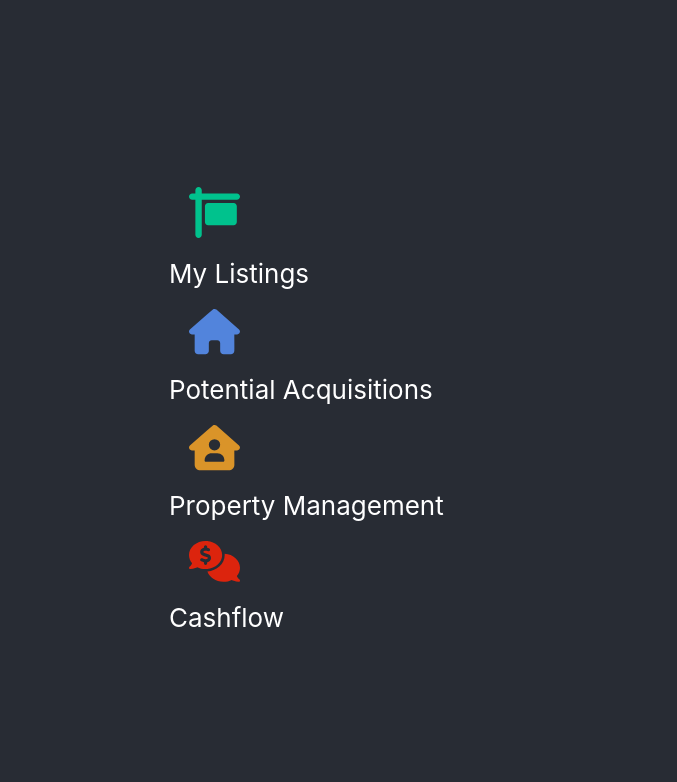
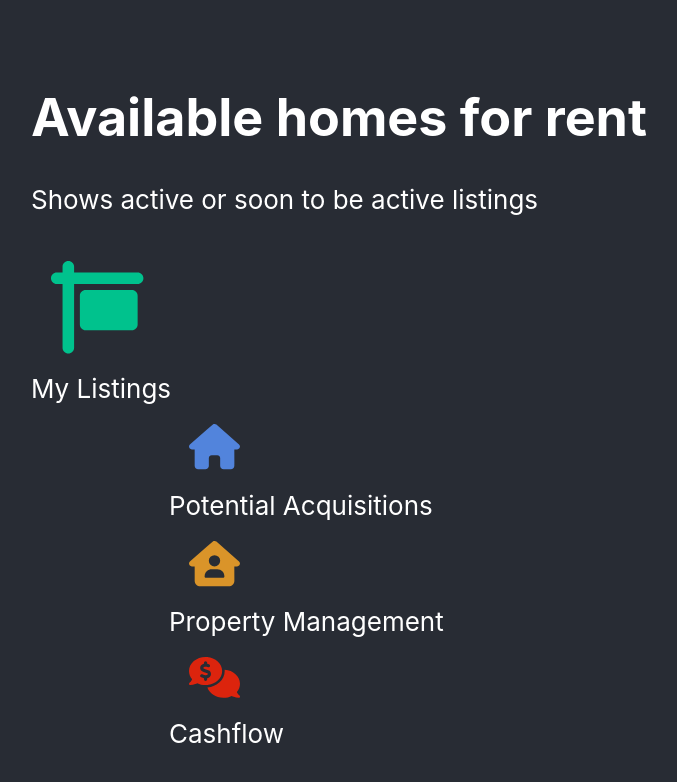
Before and after one commit to alexjhidalgo/Alpha_Props, a React (Create React App) app: page / in a window 1280 px wide. Shown: the top 782 px of the page, without its empty margins (301-978 px from the left). Built offline with nearby package versions, Linux system fonts and the light colour scheme.

Commit message:
Icons now display corresponding components

```diff
--- a/src/App.css
+++ b/src/App.css
@@ -27,12 +27,3 @@
   display: flex;
   flex-direction: column;
 }
-
-a {
-  display: flex;
-  flex-direction: column;
-  text-decoration: none; /* Remove text decoration (e.g., underline) */
-  color: inherit; /* Use the color of the parent element */
-  width: 100%;
-  height: 100%;
-}
--- a/src/App.js
+++ b/src/App.js
@@ -1,4 +1,11 @@
 import './App.css';
+import React, { useState } from 'react';
+// Components
+import Listings from './components/Listings'; // Adjust the path accordingly
+import Potentials from './components/Potentials'; // Adjust the path accordingly
+import Occupieds from './components/Occupieds'; // Adjust the path accordingly
+import Cashflows from './components/Cashflows';
+
 // Font awesome imports
 import { FontAwesomeIcon } from '@fortawesome/react-fontawesome';
 import { faSignHanging, faHouse, faHouseUser, faCommentsDollar } from '@fortawesome/free-solid-svg-icons';
@@ -7,31 +14,51 @@ library.add(faSignHanging, faHouse, faHouseUser, faCommentsDollar);
 
 
 function App() {
+  const [activeComponent, setActiveComponent] = useState('listings');
+
+  const handleComponentChange = (componentName) => {
+    setActiveComponent(componentName);
+  };
   return (
     <div className="grid-container">
-      <div class="icon listings">
-        <a href="./components/Listings">
-          <FontAwesomeIcon icon="fa-solid fa-sign-hanging" style={{color: "#00c28d", width: "15%", height: "15%", padding: "20px"}} />
-          <label>My Listings</label>
-        </a>
+      <div className={`icon listings ${activeComponent === 'listings' ? 'active' : ''}`}>
+        {activeComponent === 'listings' && <Listings />}
+        <FontAwesomeIcon
+          icon={faSignHanging}
+          style={{ color: "#00c28d", width: "15%", height: "15%", padding: "20px" }}
+          onClick={() => handleComponentChange('listings')}
+        />
+        <label>My Listings</label>
       </div>
-      <div class="icon potentials">
-        <a href="./components/Potentials">
-          <FontAwesomeIcon icon={faHouse} style={{color: "#5284dc", width: "15%", height: "15%", padding: "20px"}} />
-          <label>Potential Acquisitions</label>
-        </a>
+
+      <div className={`icon potentials ${activeComponent === 'potentials' ? 'active' : ''}`}>
+        {activeComponent === 'potentials' && <Potentials />}
+        <FontAwesomeIcon
+          icon={faHouse}
+          style={{ color: "#5284dc", width: "15%", height: "15%", padding: "20px" }}
+          onClick={() => handleComponentChange('potentials')}
+        />
+        <label>Potential Acquisitions</label>
       </div>
-      <div class="icon occupieds">
-        <a href="./components/Occupieds">
-          <FontAwesomeIcon icon={faHouseUser} style={{color: "#da9429", width: "15%", height: "15%", padding: "20px"}} />
-          <label>Property Management</label>
-        </a>
+
+      <div className={`icon occupieds ${activeComponent === 'occupieds' ? 'active' : ''}`}>
+        {activeComponent === 'occupieds' && <Occupieds />}
+        <FontAwesomeIcon
+          icon={faHouseUser}
+          style={{ color: "#da9429", width: "15%", height: "15%", padding: "20px" }}
+          onClick={() => handleComponentChange('occupieds')}
+        />
+        <label>Property Management</label>
       </div>
-      <div class="icon cashflows">
-        <a href="./components/Cashflows">
-          <FontAwesomeIcon icon={faCommentsDollar} style={{color: "#dc240d", width: "15%", height: "15%", padding: "20px"}} />
-          <label>Cashflow</label>
-        </a>
+
+      <div className={`icon cashflows ${activeComponent === 'cashflows' ? 'active' : ''}`}>
+        {activeComponent === 'cashflows' && <Cashflows />}
+        <FontAwesomeIcon
+          icon={faCommentsDollar}
+          style={{ color: "#dc240d", width: "15%", height: "15%", padding: "20px" }}
+          onClick={() => handleComponentChange('cashflows')}
+        />
+        <label>Cashflow</label>
       </div>
     </div>
   );
```
